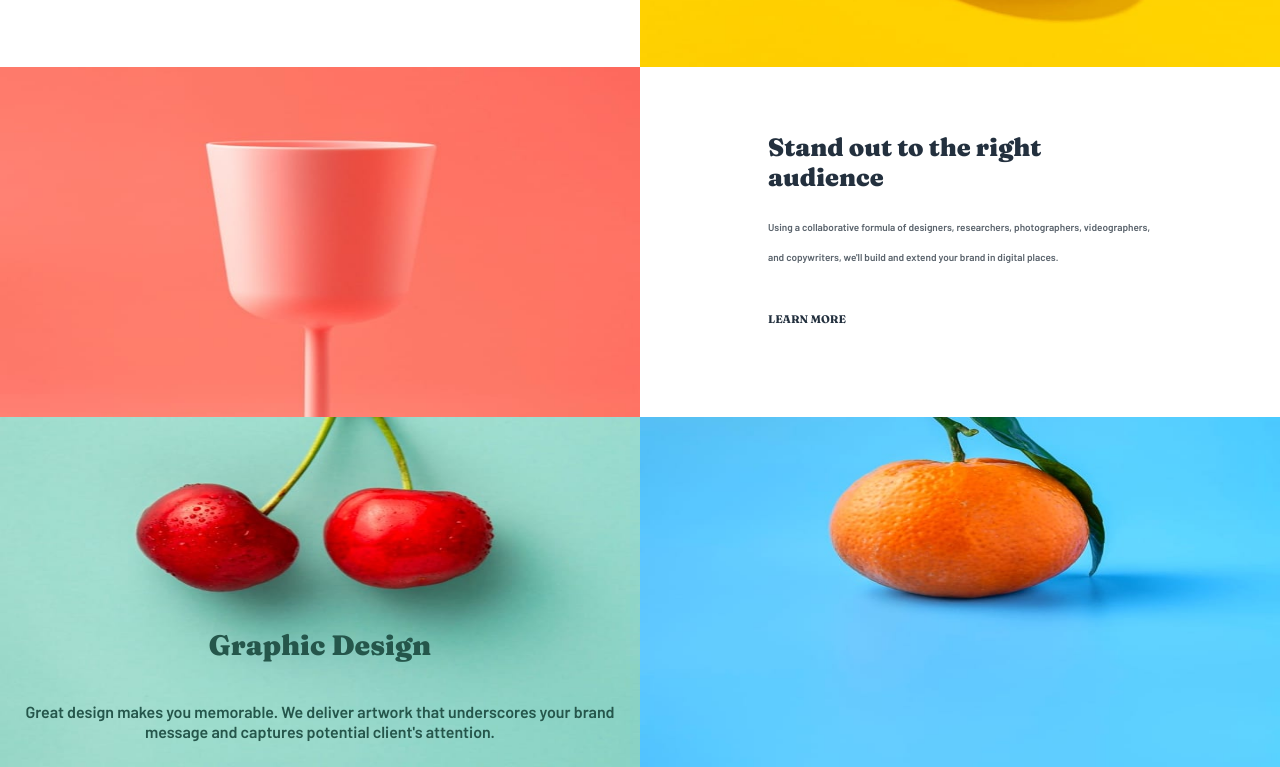
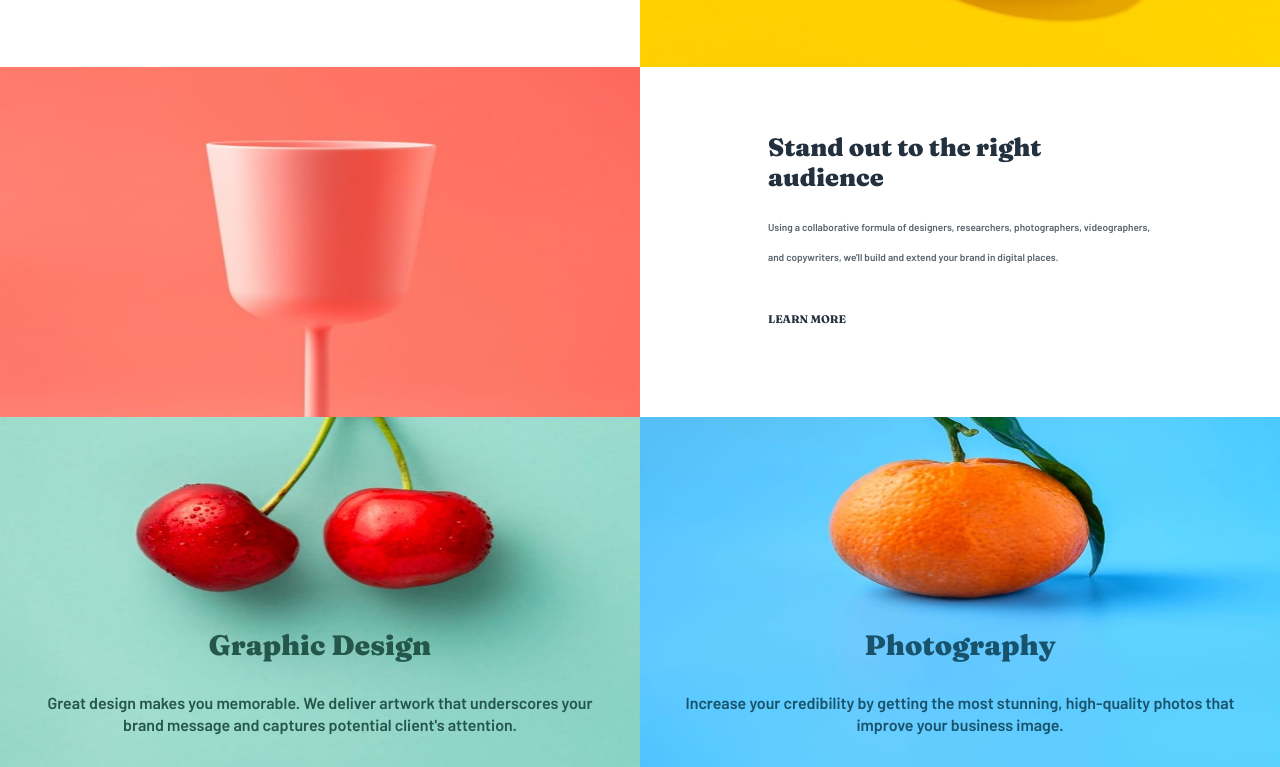
Before and after one commit to Juan2579/Sunnyside-Agency, a plain HTML site: page index.html in a window 1280 px wide. Shown: the part 843-1610 px from the top of the page. Drawn offline with Linux system fonts and the light colour scheme.

Commit message:
Graphic Design and Photography's sections

```diff
--- a/css/desktop.css
+++ b/css/desktop.css
@@ -94,6 +94,16 @@
     height: auto;
 }
 
+.graphic-design_container, .photography_container{
+    height: 350px;
+    display: flex;
+    justify-content: space-evenly;
+}
+
 .graphic-design_container .graphic-design_image, .photography_container .photography_image{
     height: 350px;
 }
+
+.graphic-design_container .graphic-design_information, .photography_container .photography_information{
+    padding-bottom: 20px;
+}
--- a/index.html
+++ b/index.html
@@ -44,7 +44,7 @@
 
     <section class="main-transform_container">
       <picture>
-        <source media="(min-width: 720px)" srcset="./assets/images/desktop/image-transform.jpg">
+        <source media="(min-width: 520px)" srcset="./assets/images/desktop/image-transform.jpg">
         <img class="transform_image" src="./assets/images/mobile/image-transform.jpg" alt="Transform image">
       </picture>
       <div class="transform_information">
@@ -56,7 +56,7 @@
 
     <section class="main-stand-out_container">
       <picture>
-        <source media="(min-width: 720px)" srcset="./assets/images/desktop/image-stand-out.jpg">
+        <source media="(min-width: 520px)" srcset="./assets/images/desktop/image-stand-out.jpg">
         <img class="stand-out_image" src="./assets/images/mobile/image-stand-out.jpg" alt="Stand out image">
       </picture>
 
@@ -70,7 +70,7 @@
     <section class="main-value_container">
       <div class="graphic-design_container">
         <picture>
-          <source media="(min-width: 720px)" srcset="./assets/images/desktop/image-graphic-design.jpg">
+          <source media="(min-width: 550px)" srcset="./assets/images/desktop/image-graphic-design.jpg">
           <img class="graphic-design_image" src="./assets/images/mobile/image-graphic-design.jpg" alt="">
         </picture>
         <div class="graphic-design_information">
@@ -80,11 +80,13 @@
       </div>
       <div class="photography_container">
         <picture>
-          <source media="(min-width: 720px)" srcset="./assets/images/desktop/image-photography.jpg">
+          <source media="(min-width: 550px)" srcset="./assets/images/desktop/image-photography.jpg">
           <img class="photography_image"  src="./assets/images/mobile/image-photography.jpg" alt="">
         </picture>
-        <h2>Photography</h2>
-        <p>Increase your credibility by getting the most stunning, high-quality photos that improve your business image</p>
+        <div class="photography_information">
+          <h2>Photography</h2>
+          <p>Increase your credibility by getting the most stunning, high-quality photos that improve your business image.</p>
+        </div>
       </div>
     </section>
 </main>
--- a/style.css
+++ b/style.css
@@ -149,9 +149,10 @@ html{
 
 .main-value_container{
     width: 100%;
-    height: 500px;
+    height: auto;
     display: flex;
     flex-direction: column;
+    justify-content: space-around;
 }
 
 .graphic-design_container picture, .photography_container picture{
@@ -160,12 +161,12 @@ html{
 }
 
 .graphic-design_container, .photography_container{
+    height: 600px;
     position: relative;
     display: flex;
     flex-direction: column;
     align-items: center;
     justify-content: center;
-    margin-bottom: 20px;
 }
 
 .graphic-design_container .graphic-design_image, .photography_container .photography_image{
@@ -174,12 +175,13 @@ html{
     height: 600px;
 }
 
-.graphic-design_container .graphic-design_information{
-    width: 100%;
-    height: 200px;
+.graphic-design_container .graphic-design_information, .photography_container .photography_information{
+    width: 90%;
+    min-height: 150px;
+    padding-bottom: 100px;
     position: relative;
     display: flex;
-    gap: 40px;
+    gap: 30px;
     flex-direction: column;
     align-items: center;
     justify-content: center;
@@ -196,6 +198,22 @@ html{
     color: var(--Dark-desaturated-cyan);
     text-align: center;
     font-size: 1.6rem;
-    line-height: 2rem;
+    line-height: 2.2rem;
     font-weight: 400;
 }
+
+.photography_information h2{
+    text-align: center;
+    color: var(--Dark-blue);
+    font-family: 'Fraunces', serif;
+    font-size: 2.8rem;
+    font-weight: 900;
+}
+
+.photography_information p{
+    color: var(--Dark-blue);
+    text-align: center;
+    font-size: 1.6rem;
+    line-height: 2.2rem;
+    font-weight: 400;
+}
```
